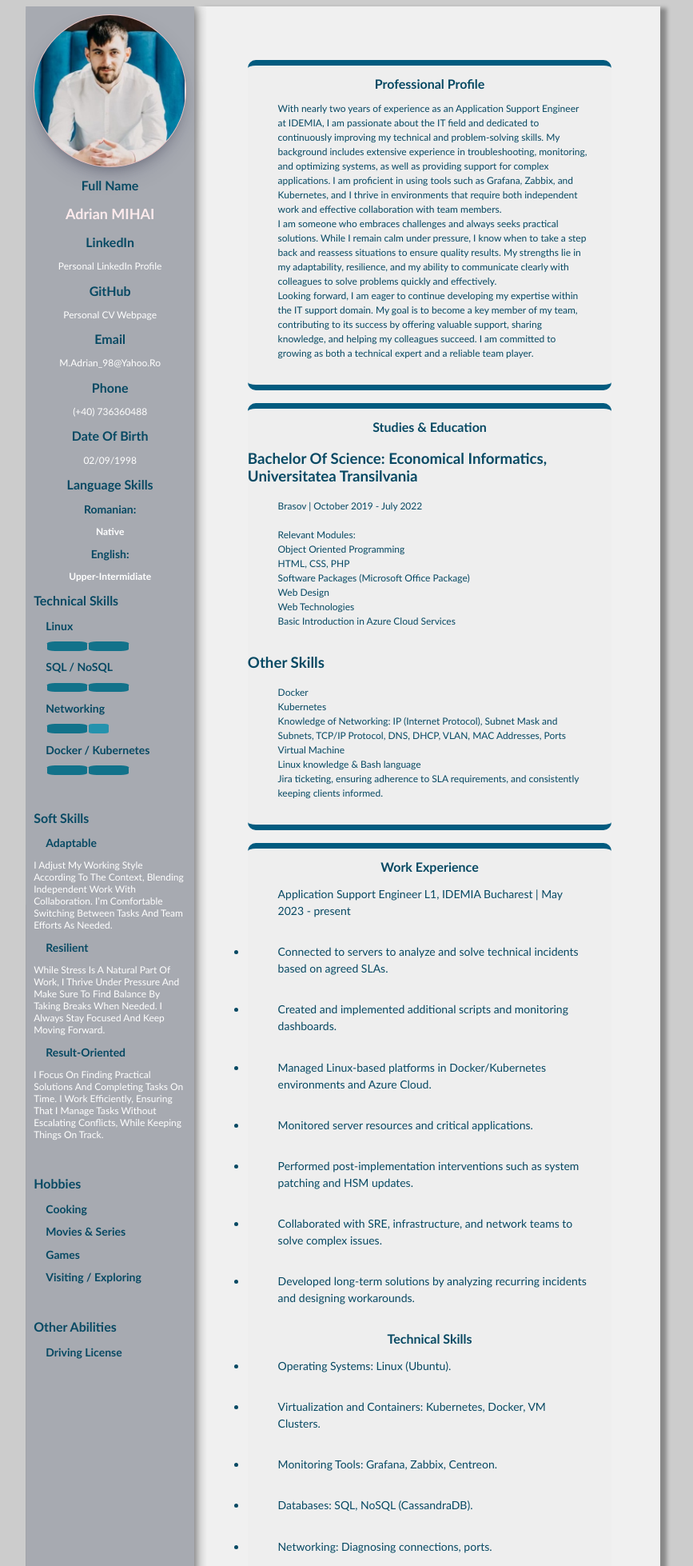
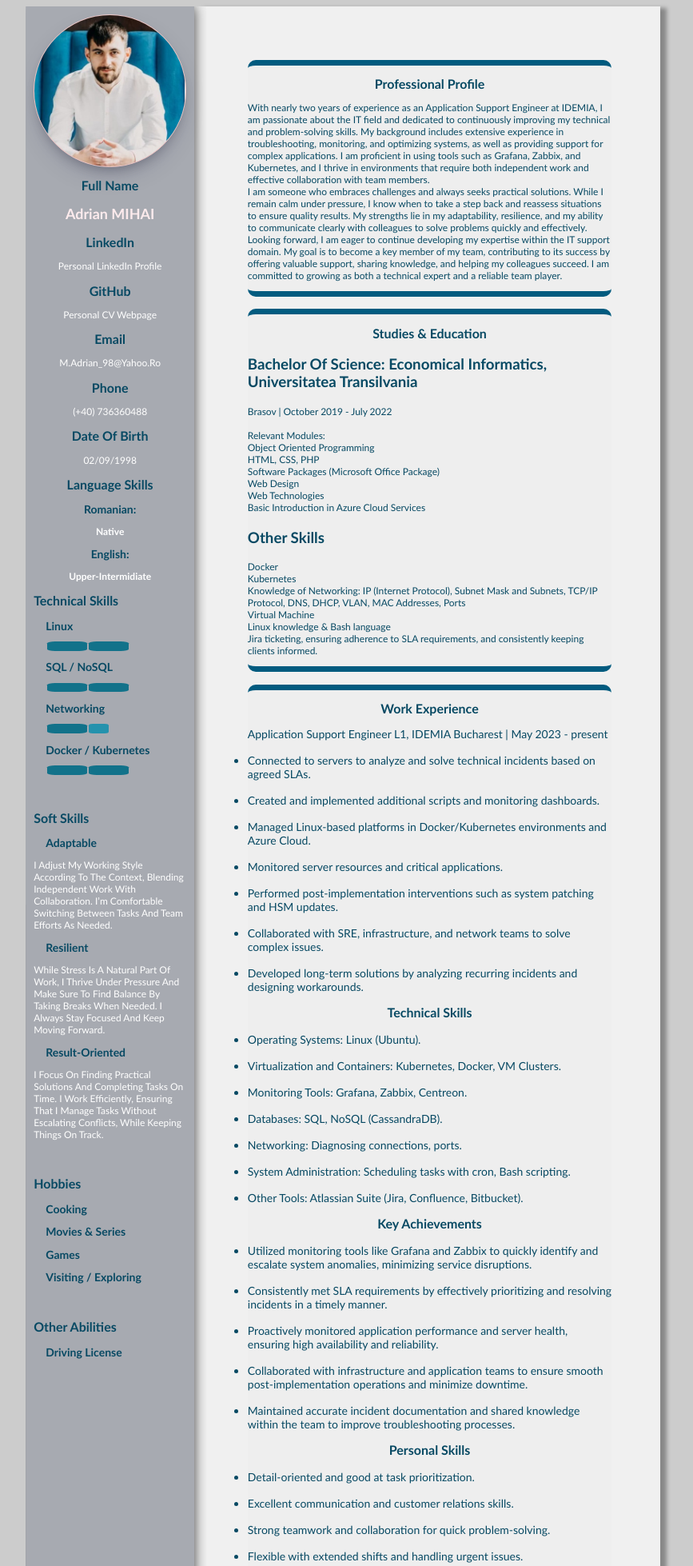
Before and after one commit to adrianmihai98/adrianmihai98.github.io, a PHP site: page / in a window 1280 px wide. Shown: the top 1958 px of the page at 80% size, without its empty margins (211-1078 px from the left). Run offline with PHP 8.4, Linux system fonts and the light colour scheme.

Commit message:
divstyle settings removed. line kept in style file

```diff
--- a/style.css
+++ b/style.css
@@ -127,12 +127,7 @@ body {
     text-align: center;
   }
   #divstyle p{
-    margin-left: 1cm;
     text-transform: none;
-    line-height: .45cm;
-    margin-right: 30px;
-    margin-bottom: 0.8cm;
-    line-height: 1.5;
   }
 
   .levelbar{
```
